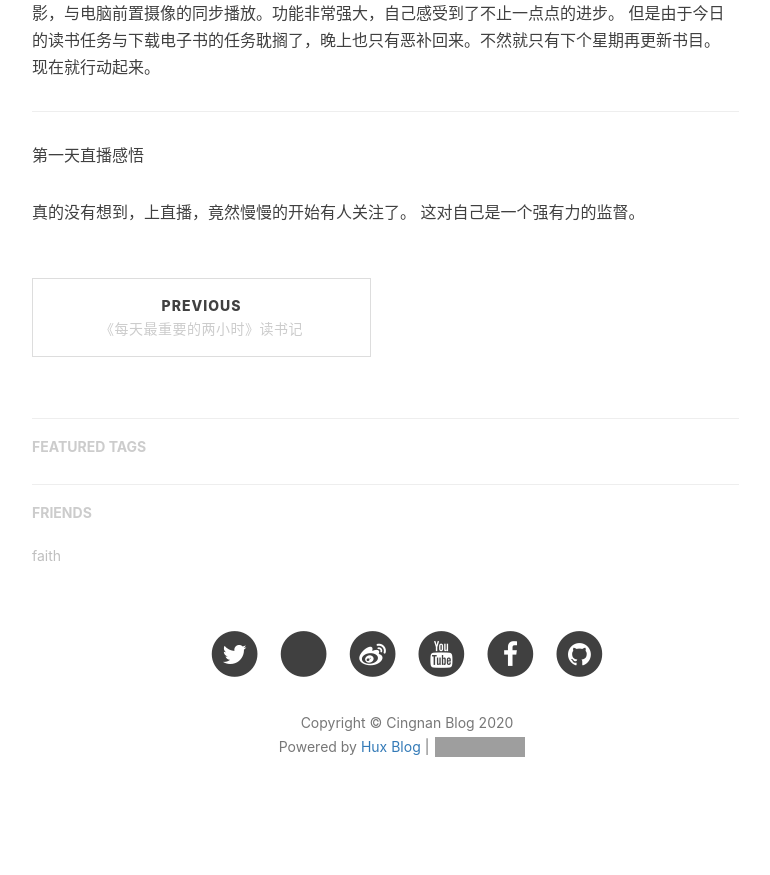
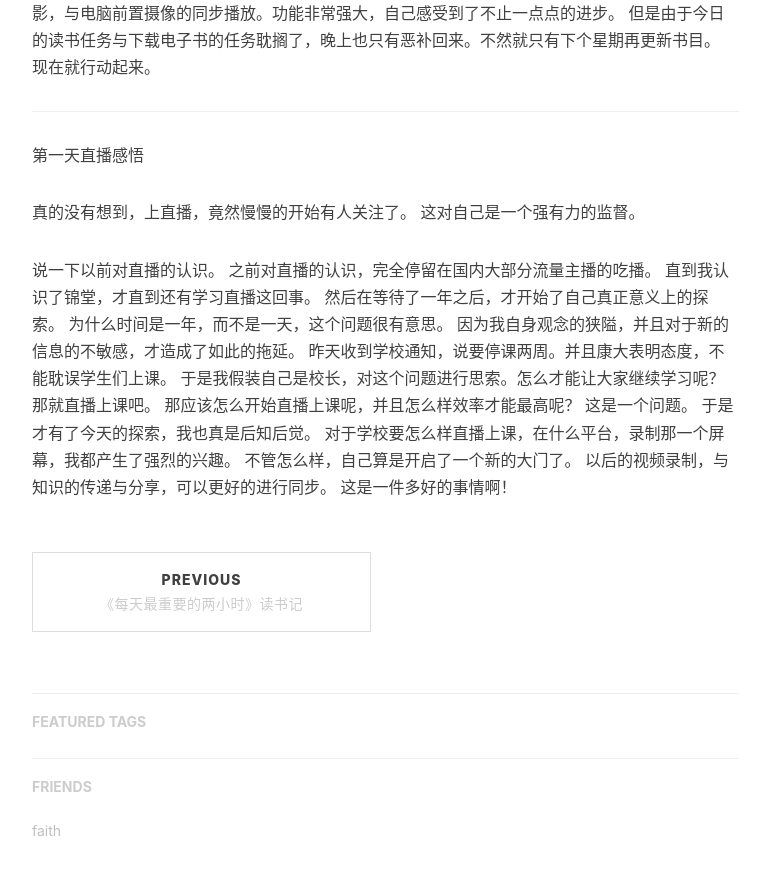
Before and after one commit to luckysouthchou/luckysouthchou.github.io, a Jekyll site: the page built from _posts/life_philosophy/2020-03-14-今日尝试直播新功能，完美玩转obs.md, in a window 1280 px wide and 900 px high, scrolled down 738 px. Shown: the top 875 px of the window, without its empty margins (233-1003 px from the left). Built offline with Jekyll 4.4.1, drawn with Linux system fonts in a browser that asks for light colours; nearby versions of some CDN libraries; our own code applies the rules of GitHub Pages for plain Markdown files; comment, search, counter and statistics services are not loaded; before the commit the page ends 1589 px from its top, so only the background shows below that; grey boxes are pictures that could not be loaded.

Commit message:
Update 2020-03-14-今日尝试直播新功能，完美玩转obs.md

```diff
--- a/_posts/life_philosophy/2020-03-14-今日尝试直播新功能，完美玩转obs.md
+++ b/_posts/life_philosophy/2020-03-14-今日尝试直播新功能，完美玩转obs.md
@@ -17,3 +17,20 @@ b站很坑，不让国外ip直播。科学上网，回到国内，可以直播
 
 真的没有想到，上直播，竟然慢慢的开始有人关注了。
 这对自己是一个强有力的监督。
+
+说一下以前对直播的认识。
+之前对直播的认识，完全停留在国内大部分流量主播的吃播。
+直到我认识了锦堂，才直到还有学习直播这回事。
+然后在等待了一年之后，才开始了自己真正意义上的探索。
+为什么时间是一年，而不是一天，这个问题很有意思。
+因为我自身观念的狭隘，并且对于新的信息的不敏感，才造成了如此的拖延。
+昨天收到学校通知，说要停课两周。并且康大表明态度，不能耽误学生们上课。
+于是我假装自己是校长，对这个问题进行思索。怎么才能让大家继续学习呢？
+那就直播上课吧。
+那应该怎么开始直播上课呢，并且怎么样效率才能最高呢？
+这是一个问题。
+于是才有了今天的探索，我也真是后知后觉。
+对于学校要怎么样直播上课，在什么平台，录制那一个屏幕，我都产生了强烈的兴趣。
+不管怎么样，自己算是开启了一个新的大门了。
+以后的视频录制，与知识的传递与分享，可以更好的进行同步。
+这是一件多好的事情啊！
```
